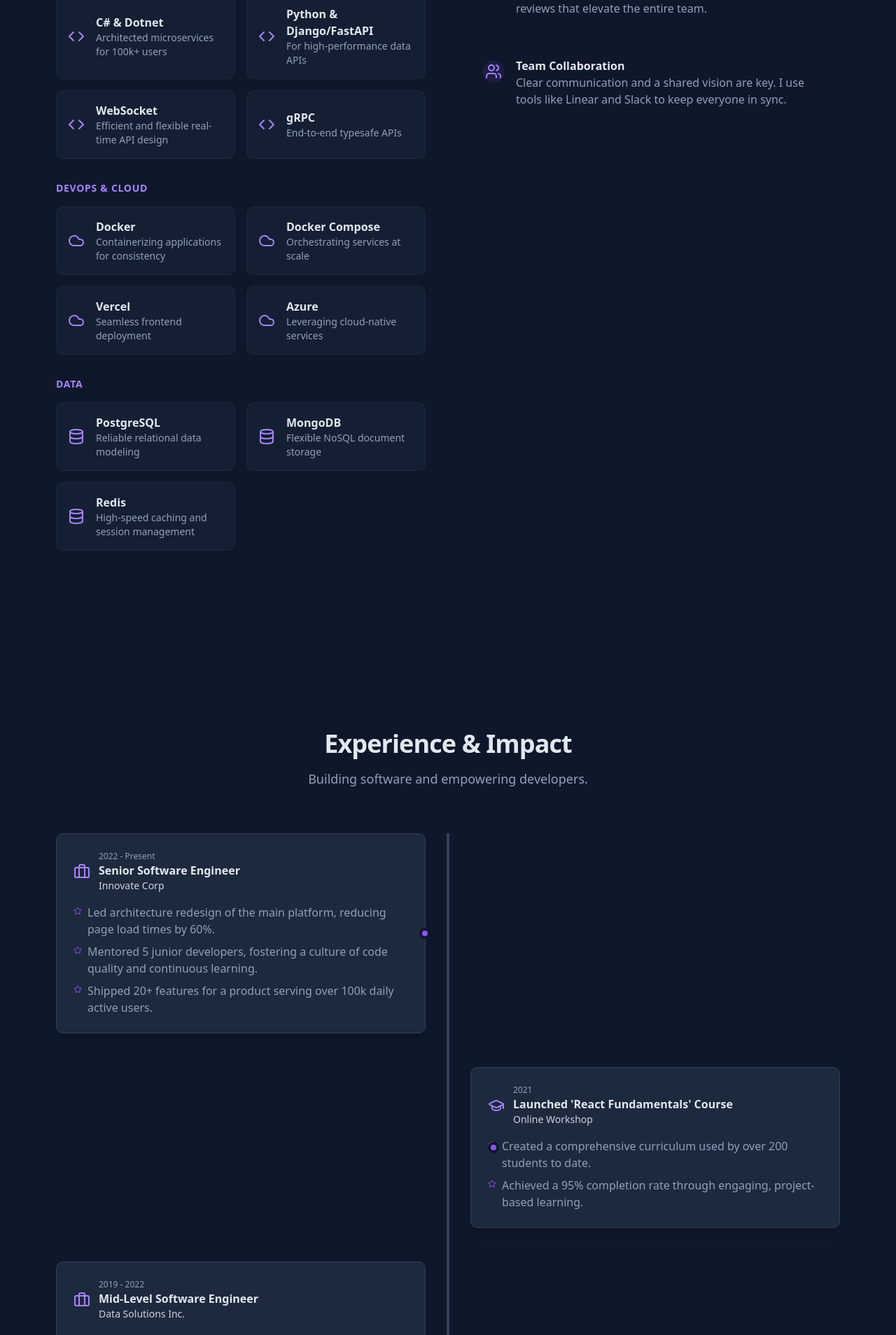
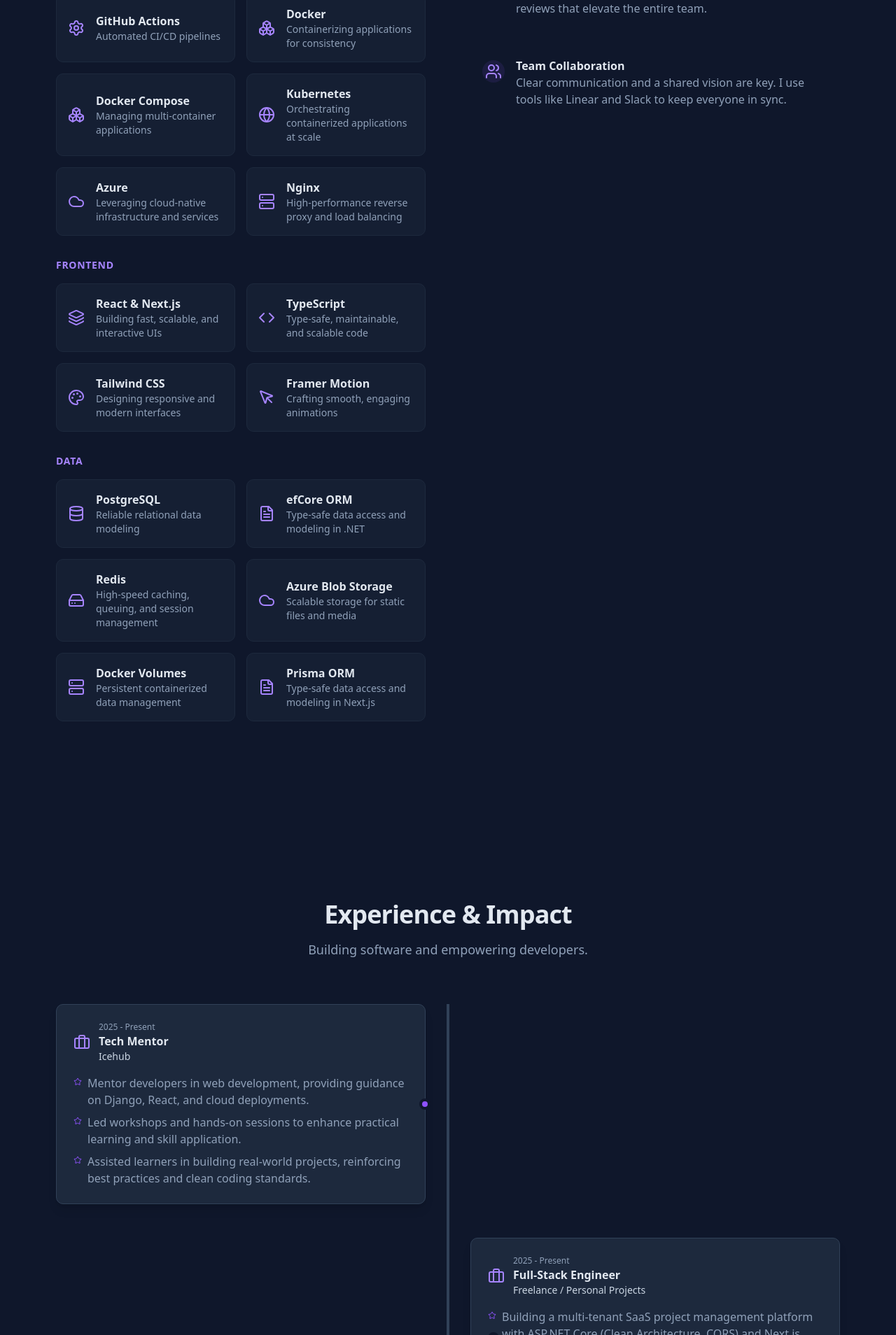
Before and after one commit to amaechijude/amaechi, a Next.js app: page / in a window 1280 px wide. Shown: the part 4352-6260 px from the top of the page at 70% size. Built offline with nearby package versions, Linux system fonts and the light colour scheme; no server answers.

Commit message:
refactor: fixed experience timeline

```diff
--- a/src/app/layout.tsx
+++ b/src/app/layout.tsx
@@ -100,7 +100,7 @@ export const metadata: Metadata = {
   },
 
   icons: {
-    icon: "/favicon.ico",
+    icon: "/favicon1.ico",
     shortcut: "/icon1.png",
     apple: "/apple-icon.png",
   },
--- a/src/components/shared/Experience.tsx
+++ b/src/components/shared/Experience.tsx
@@ -2,7 +2,7 @@
 
 import { motion, useInView } from "framer-motion";
 import { useRef } from "react";
-import { Briefcase, GraduationCap, Star, Users } from "lucide-react";
+import { Briefcase, Star } from "lucide-react";
 
 interface TimelineItem {
   type: "professional" | "mentoring";
@@ -13,51 +13,58 @@ interface TimelineItem {
   icon: React.ReactNode;
 }
 
-const timelineData: TimelineItem[]= [
+const timelineData: TimelineItem[] = [
   {
     type: "professional",
-    date: "2022 - Present",
-    title: "Senior Software Engineer",
-    subtitle: "Innovate Corp",
+    date: "2025 - Present",
+    title: "Tech Mentor",
+    subtitle: "Icehub",
     description: [
-      "Led architecture redesign of the main platform, reducing page load times by 60%.",
-      "Mentored 5 junior developers, fostering a culture of code quality and continuous learning.",
-      "Shipped 20+ features for a product serving over 100k daily active users.",
+      "Mentor developers in web development, providing guidance on Django, React, and cloud deployments.",
+      "Led workshops and hands-on sessions to enhance practical learning and skill application.",
+      "Assisted learners in building real-world projects, reinforcing best practices and clean coding standards.",
+      // "Introduced version control with Git/GitHub and guided collaborative workflows.",
+      // "Provided personalized support, code reviews, and feedback to accelerate growth.",
+      // "Encouraged problem-solving through coding challenges and group discussions.",
     ],
     icon: <Briefcase />,
   },
   {
     type: "mentoring",
-    date: "2021",
-    title: "Launched 'React Fundamentals' Course",
-    subtitle: "Online Workshop",
+    date: "2025 - Present",
+    title: "Full-Stack Engineer",
+    subtitle: "Freelance / Personal Projects",
     description: [
-      "Created a comprehensive curriculum used by over 200 students to date.",
-      "Achieved a 95% completion rate through engaging, project-based learning.",
+      "Building a multi-tenant SaaS project management platform with ASP.NET Core (Clean Architecture, CQRS) and Next.js.",
+      "Implemented role-based authorization, workspace management, and advanced logging with Serilog.",
+      "Integrated modern frontend stacks: Next.js, TypeScript, Tailwind, and ShadCN UI.",
     ],
-    icon: <GraduationCap />,
+    icon: <Briefcase />,
   },
   {
     type: "professional",
-    date: "2019 - 2022",
-    title: "Mid-Level Software Engineer",
-    subtitle: "Data Solutions Inc.",
+    date: "2024",
+    title: "Backend Engineer",
+    subtitle: "TailorConnect",
     description: [
-      "Developed key features for a data analytics SaaS platform, increasing user engagement by 30%.",
-      "Contributed to a 50% improvement in API response times by optimizing database queries.",
+      "Developed a Django-based platform connecting fashion designers with customers.",
+      "Deployed on Azure VM with Docker, Redis for caching and Celery for task processing.",
+      "Implemented Azure Blob Storage for media and static files.",
+      "",
     ],
     icon: <Briefcase />,
   },
   {
     type: "mentoring",
-    date: "2020",
-    title: "Community Tech Mentor",
-    subtitle: "Dev Community Hub",
+    date: "2022 - 2023",
+    title: "AI Training Linguist & Mentor",
+    subtitle: "Translation Automation User Society (TAUS)",
     description: [
-      "Guided 50+ aspiring developers through career transitions with an 85% job placement rate.",
-      "Hosted weekly Q&A sessions and code review workshops.",
+      "Translated 500k+ technical words (English to Igbo) with 100% accuracy to create training datasets for AI language models",
+      "Mentored junior linguists, enhancing their skills in technical translation and quality assurance.",
+      "Collaborated with cross-functional teams to refine translation processes and improve overall quality.",
     ],
-    icon: <Users />,
+    icon: <Briefcase />,
   },
 ];
 
@@ -72,7 +79,11 @@ const Experience = () => {
 
   const itemVariants = (fromLeft = true) => ({
     hidden: { opacity: 0, x: fromLeft ? -50 : 50 },
-    visible: { opacity: 1, x: 0, transition: { type: "spring" as const, stiffness: 100 } },
+    visible: {
+      opacity: 1,
+      x: 0,
+      transition: { type: "spring" as const, stiffness: 100 },
+    },
   });
 
   return (
@@ -92,8 +103,12 @@ const Experience = () => {
             visible: { opacity: 1, transition: { duration: 0.5 } },
           }}
         >
-          <h2 className="text-3xl font-bold tracking-tight text-slate-200 sm:text-4xl">Experience & Impact</h2>
-          <p className="mt-4 text-lg text-slate-400">Building software and empowering developers.</p>
+          <h2 className="text-3xl font-bold tracking-tight text-slate-200 sm:text-4xl">
+            Experience & Impact
+          </h2>
+          <p className="mt-4 text-lg text-slate-400">
+            Building software and empowering developers.
+          </p>
         </motion.div>
 
         <div className="relative mt-16">
@@ -109,22 +124,34 @@ const Experience = () => {
                 <motion.div
                   key={index}
                   className="relative w-full md:flex md:items-center"
-                  style={{ justifyContent: isPro ? 'flex-start' : 'flex-end' }}
+                  style={{ justifyContent: isPro ? "flex-start" : "flex-end" }}
                   variants={itemVariants(fromLeft)}
                 >
                   {/* Mobile Spine */}
                   <div className="absolute left-0 top-0 h-full w-1 bg-slate-700 md:hidden"></div>
 
                   {/* Timeline Card */}
-                  <div className={`relative w-full md:w-1/2 ${isPro ? 'md:pr-8' : 'md:pl-8'}`}>
+                  <div
+                    className={`relative w-full md:w-1/2 ${
+                      isPro ? "md:pr-8" : "md:pl-8"
+                    }`}
+                  >
                     <div className="relative rounded-lg border border-slate-700 bg-slate-800 p-6 shadow-lg transition-all duration-300 hover:border-violet-500/50 hover:shadow-violet-500/10">
-                      <div className={`absolute top-1/2 h-4 w-4 -translate-y-1/2 transform rounded-full bg-violet-500 border-4 border-slate-900 ${isPro ? 'md:-right-2' : 'md:-left-2'} left-[-2px] md:left-auto`}></div>
+                      <div
+                        className={`absolute top-1/2 h-4 w-4 -translate-y-1/2 transform rounded-full bg-violet-500 border-4 border-slate-900 ${
+                          isPro ? "md:-right-2" : "md:-left-2"
+                        } left-[-2px] md:left-auto`}
+                      ></div>
                       <div className="flex items-center space-x-3">
                         <div className="text-violet-400">{item.icon}</div>
                         <div>
                           <p className="text-xs text-slate-400">{item.date}</p>
-                          <h3 className="font-bold text-slate-200">{item.title}</h3>
-                          <p className="text-sm font-medium text-slate-300">{item.subtitle}</p>
+                          <h3 className="font-bold text-slate-200">
+                            {item.title}
+                          </h3>
+                          <p className="text-sm font-medium text-slate-300">
+                            {item.subtitle}
+                          </p>
                         </div>
                       </div>
                       <ul className="mt-4 space-y-2 text-slate-400">
--- a/src/components/shared/Skills.tsx
+++ b/src/components/shared/Skills.tsx
@@ -3,38 +3,124 @@
 import { motion, useInView } from "framer-motion";
 import type { Variants } from "framer-motion";
 import { useRef } from "react";
-import { CheckCircle, Code, Cloud, Database, GitMerge, TestTube, Users, BrainCircuit } from "lucide-react";
+import { CheckCircle, Code, Cloud, Database, GitMerge, TestTube, Users, BrainCircuit, FileText, HardDrive, Server, Boxes, Globe, Settings, Radio, Network, Terminal, Layers, MousePointer, Palette } from "lucide-react";
+
 
 // Data for the component
-const philosophyData = [
+const philosophyData: { text: string; id: number }[]= [
   { text: "I build for scale from day one, but optimize for clarity over cleverness.", id: 1 },
   { text: "Every technical decision is a business decision in disguise; understanding the 'why' is paramount.", id: 2 },
   { text: "Code quality isn't a feature, it's the foundation of sustainable velocity.", id: 3 },
 ];
 
 const technologiesData = {
+  backend: [
+    {
+      name: "C# & .NET",
+      context: "Built scalable microservices and APIs",
+      icon: <Terminal />,
+    },
+    {
+      name: "Python & Django/DRF",
+      context: "Developed robust REST APIs and business logic",
+      icon: <Code />,
+    },
+    {
+      name: "WebSocket",
+      context: "Real-time communication and event-driven APIs",
+      icon: <Radio />,
+    },
+    {
+      name: "gRPC",
+      context: "Typesafe, high-performance RPC APIs",
+      icon: <Network />,
+    },
+  ],
+  devops_cloud: [
+    {
+      name: "GitHub Actions",
+      context: "Automated CI/CD pipelines",
+      icon: <Settings />,
+    },
+    {
+      name: "Docker",
+      context: "Containerizing applications for consistency",
+      icon: <Boxes />,
+    },
+    {
+      name: "Docker Compose",
+      context: "Managing multi-container applications",
+      icon: <Boxes />,
+    },
+    {
+      name: "Kubernetes",
+      context: "Orchestrating containerized applications at scale",
+      icon: <Globe />,
+    },
+    {
+      name: "Azure",
+      context: "Leveraging cloud-native infrastructure and services",
+      icon: <Cloud />,
+    },
+    {
+      name: "Nginx",
+      context: "High-performance reverse proxy and load balancing",
+      icon: <Server />,
+    },
+  ],
   frontend: [
-    { name: "React & Next.js", context: "Crafting seamless user experience", icon: <Code /> },
-    { name: "TypeScript", context: "Go-to for type-safe applications", icon: <Code /> },
-    { name: "Tailwind CSS", context: "Building modern, responsive UIs", icon: <Code /> },
-    { name: "Framer Motion", context: "Creating fluid, interactive animations", icon: <Code /> },
-  ],
-  backend: [
-    { name: "C# & Dotnet", context: "Architected microservices for 100k+ users", icon: <Code /> },
-    { name: "Python & Django/FastAPI", context: "For high-performance data APIs", icon: <Code /> },
-    { name: "WebSocket", context: "Efficient and flexible real-time API design", icon: <Code /> },
-    { name: "gRPC", context: "End-to-end typesafe APIs", icon: <Code /> },
-  ],
-  'devops-cloud': [
-    { name: "Docker", context: "Containerizing applications for consistency", icon: <Cloud /> },
-    { name: "Docker Compose", context: "Orchestrating services at scale", icon: <Cloud /> },
-    { name: "Vercel", context: "Seamless frontend deployment", icon: <Cloud /> },
-    { name: "Azure", context: "Leveraging cloud-native services", icon: <Cloud /> },
+    {
+      name: "React & Next.js",
+      context: "Building fast, scalable, and interactive UIs",
+      icon: <Layers />,
+    },
+    {
+      name: "TypeScript",
+      context: "Type-safe, maintainable, and scalable code",
+      icon: <Code />,
+    },
+    {
+      name: "Tailwind CSS",
+      context: "Designing responsive and modern interfaces",
+      icon: <Palette />,
+    },
+    {
+      name: "Framer Motion",
+      context: "Crafting smooth, engaging animations",
+      icon: <MousePointer />,
+    },
   ],
   data: [
-    { name: "PostgreSQL", context: "Reliable relational data modeling", icon: <Database /> },
-    { name: "MongoDB", context: "Flexible NoSQL document storage", icon: <Database /> },
-    { name: "Redis", context: "High-speed caching and session management", icon: <Database /> },
+    {
+      name: "PostgreSQL",
+      context: "Reliable relational data modeling",
+      icon: <Database />,
+    },
+    {
+      name: "efCore ORM",
+      context: "Type-safe data access and modeling in .NET",
+      icon: <FileText />,
+    },
+    {
+      name: "Redis",
+      context: "High-speed caching, queuing, and session management",
+      icon: <HardDrive />,
+    },
+    {
+      name: "Azure Blob Storage",
+      context: "Scalable storage for static files and media",
+      icon: <Cloud />,
+    },
+    {
+      name: "Docker Volumes",
+      context: "Persistent containerized data management",
+      icon: <Server />,
+    },
+    {
+      name: "Prisma ORM",
+      context: "Type-safe data access and modeling in Next.js",
+      icon: <FileText />,
+    },
   ],
 };
 
```
Also changed, not shown: src/data/data.ts (added), 1 other file (tests, documents, lock files or other folders).
